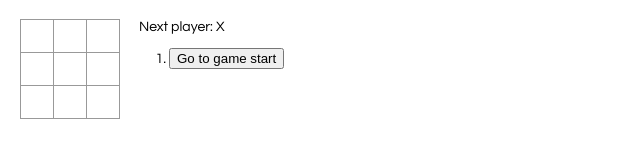
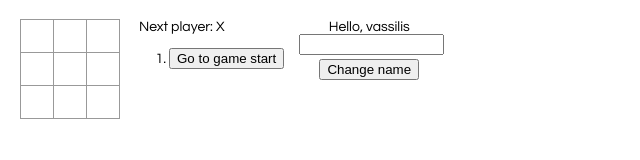
Before and after one commit to vaskont/Tic-Tac-Toe, a React app: page / in a window 1280 px wide. Shown: the whole page, without its empty margins (0-640 px from the left). Built offline with nearby package versions, Linux system fonts and the light colour scheme.

Commit message:
login11032051

```diff
--- a/src/components/game/Game.js
+++ b/src/components/game/Game.js
@@ -22,12 +22,7 @@ import {
 
 import './game.css';
 
-export const Game = ({ winner, xIsNext, history, name, jumpTo }) => {
-
-    console.log('winner ', winner);
-    console.log('xIsNext ', xIsNext);
-    console.log('history ', history);
-    console.log('name ', name);
+export const Game = ({ winner, xIsNext, history, name, jumpTo, changeName }) => {
 
     const moves = history.map((step, move) => {
         const desc = move ?
@@ -44,12 +39,24 @@ export const Game = ({ winner, xIsNext, history, name, jumpTo }) => {
         ? 'Winner: ' + winner
         : 'Next player: ' + (xIsNext ? 'X' : 'O');
 
+    function myfunc(e){
+        e.preventDefault();
+        console.log(e.target.value);
+    }
 
-    // const login = name
-    //     ? 'Hello, ' + name + <input name='name'/> + <button >Change Name</button>
-    //     : <label>Please enter your name:
-    //         <input name='name' id='name'/>
-    //         </label>
+    // ({event: {target: { value }}}) => changeName({value})
+
+    const login = name
+        ? <div className='login'>
+            <span>Hello, {name}</span>
+            <input type='text' name='name' size='15' onSubmit={myfunc}/>
+            <button >Change name</button>
+        </div>
+        : <label>Please enter your name:
+            <input name='name' id='name'/>
+        </label>;
+
+    console.log('The nameTemp is: ' + name)
 
     return (
         <div className="game">
@@ -59,6 +66,9 @@ export const Game = ({ winner, xIsNext, history, name, jumpTo }) => {
             <div className="game-info">
                 <div>{status}</div>
                 <ol>{moves}</ol>
+            </div>
+            <div>
+                {login}
             </div>
         </div>
     );
@@ -70,7 +80,10 @@ export default withProps({
     xIsNext,
     name,
     },
-    { jumpTo },
+    {
+        jumpTo,
+        changeName,
+    },
 )(Game);
 
 // export default withProps(
--- a/src/components/game/game.css
+++ b/src/components/game/game.css
@@ -18,3 +18,14 @@ ol, ul {
 input {
   margin-left: 5px;
 }
+
+.login{
+  display: flex;
+  flex-direction: column;
+  margin-left: 10px;
+  align-items: center;
+}
+
+.login > button{
+  margin-top: 4px;
+}
--- a/src/components/square/Square.js
+++ b/src/components/square/Square.js
@@ -17,7 +17,7 @@ import './square.css';
 
 export const Square = ({ index, value, play }) => {
     return (
-        <button className="square" onClick={() => play({i: index})}>
+        <button className="square" onClick={() => play(index)}>
             {value}
         </button>
     );
--- a/src/models/tic-tac-toe/reducers/login.js
+++ b/src/models/tic-tac-toe/reducers/login.js
@@ -1,7 +1,7 @@
 import { changeName } from '../actions';
 
 const reducerInitState = {
-    name: '',
+    name: 'vassilis',
 };
 
 function login(state = reducerInitState, {type, payload}) {
```
